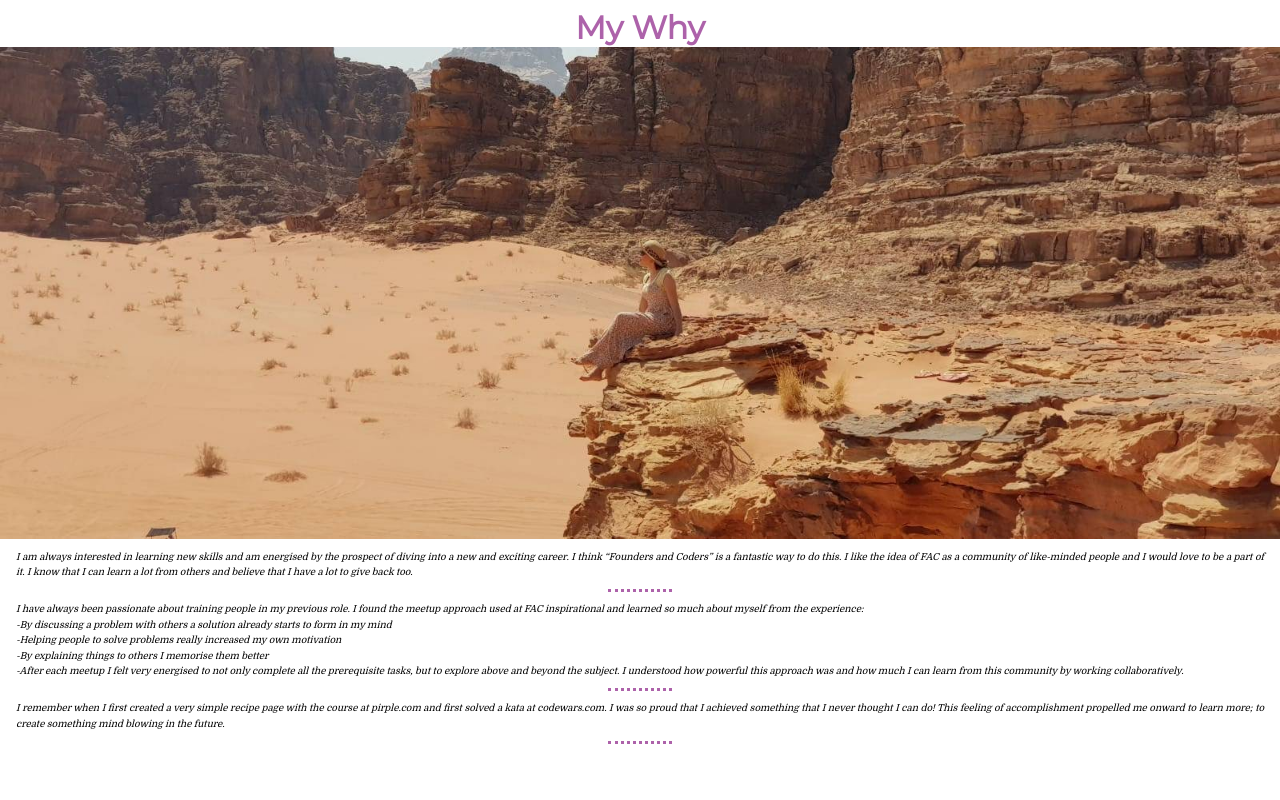
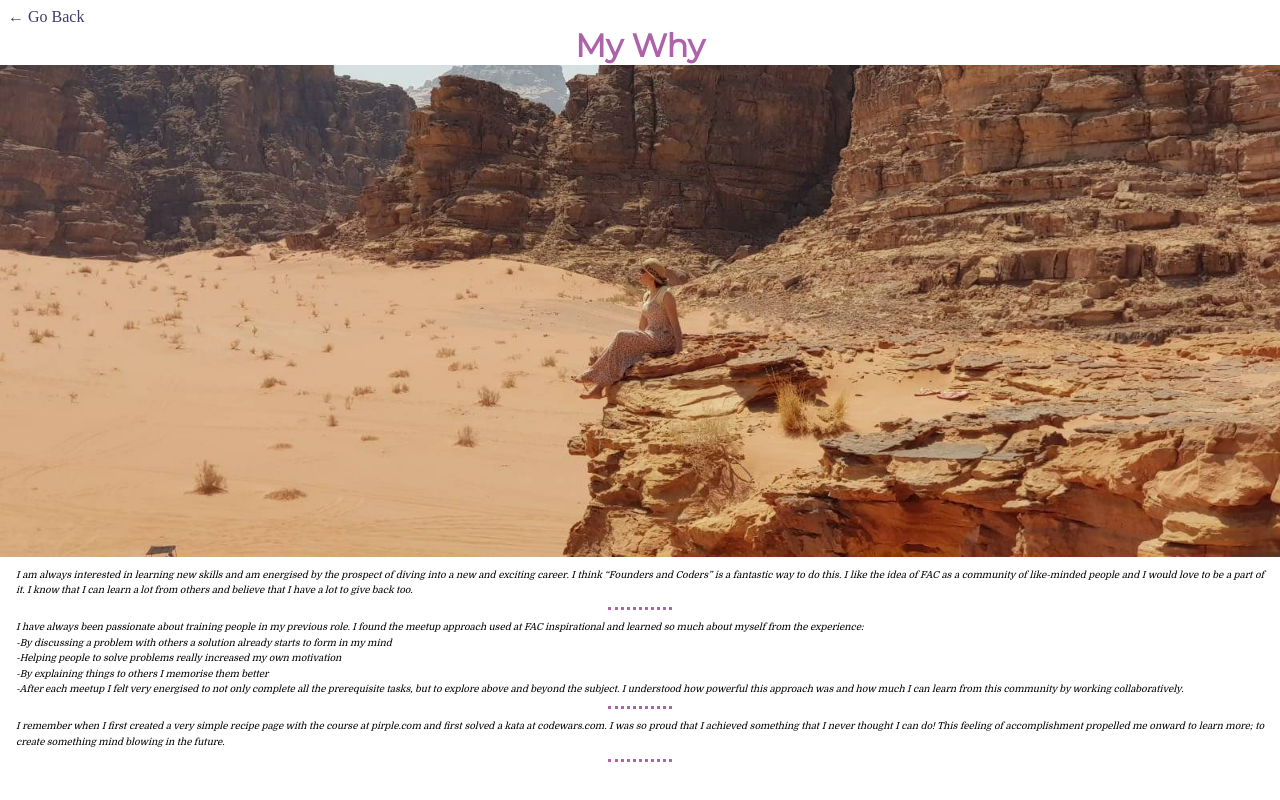
Before and after one commit to missim2020/My_WEB_Page, a plain HTML site: page My_Why/why.html in a window 1280 px wide. Drawn offline with Linux system fonts and the light colour scheme.

```diff
--- a/My_Why/Why_style/why_style.css
+++ b/My_Why/Why_style/why_style.css
@@ -1,20 +1,28 @@
 body{
     margin:0
 }
+
+.back{
+    background-color: white;
+    padding:0.5rem 0 0 0.5rem;
+}
+a{
+    color: #413c69;
+     text-decoration: none;
+    }
 
 h3{
     background-color: white;
     color: #ad62aa;
     font-family: 'Montserrat', sans-serif;
     font-size: 2rem;
-    margin:0.5rem 0 0 0;
+    margin:0;
     text-align: center;
     width: 100%;
 }
 
 .photo4{
 width: 100%;
-
 }
 
 .stiky{
--- a/My_Why/why.html
+++ b/My_Why/why.html
@@ -17,6 +17,7 @@
 
         <article class="My_Why">
         <div class="stiky">
+          <div class="back"><a href="/index.html">&#8592 Go Back</a></div>
         <h3> My Why</h3>
 
             <img class="photo4" src="/Images/desert.jpg" alt="me"/>
@@ -53,7 +54,7 @@
 
           </p>
           <hr class="dots">
-          </article>
+                    </article>
 
         </div>
 
--- a/Styles/style.css
+++ b/Styles/style.css
@@ -69,9 +69,6 @@ ul{
         }
 
     @media only screen and (min-width: 421px) and (max-width: 767px)and (orientation: landscape){
-        body{
-        background-color:red;
-        }
 
         header{
             width: 100%;
@@ -328,7 +325,7 @@ position: relative;
     width: 80%;
 }
 
-.My_Why::-webkit-scrollbar {
+.article_My_Why::-webkit-scrollbar {
     background: transparent; /* make scrollbar transparent */
     width: 0px;
     }
@@ -432,6 +429,7 @@ position: relative;
         left:50%;
         top:50%;
         transform: translate(-50%, -50%);
+        width: 100%;
 
           }
           .title-Aboutme-mobile{
@@ -619,7 +617,7 @@ position: relative;
     color: #ad62aa;
     font-family: 'Montserrat', sans-serif;
     font-size: 3.5rem;
-    margin-top:0;
+    margin-top:1rem;
     margin-bottom: 0.5rem;
     width: 100%;
   }
@@ -635,7 +633,7 @@ position: relative;
       display: grid;
       justify-content: center;
       margin: 2rem auto 0.5rem auto;
-      width: 80%;
+      width: 50%;
     }
 
     .slider-wrapper {
@@ -748,7 +746,7 @@ position: relative;
      }
 
     .text-project{
-        font-size: 1.2rem;
+        font-size: 1.5rem;
         line-height: 2;
         text-decoration: none;
     }
@@ -873,34 +871,6 @@ h5{
            font-size: 2rem;
           }
 
-          /*.flex-wrapper {
-            display: flex;
-            justify-content: center;
-            margin:2rem auto;
-            width: 50%;
-          }
-        .picture-carousel{
-            height: auto;
-            width: 100%;
-            }
-
-            #btn-prev, #btn-next {
-                height: 100%;
-                position: absolute;
-                width: 2rem;
-            }
-
-          .dots-wrapper {
-              width: 80%;
-               margin-top: 0.5rem;
-          }
-
-          span {
-             height: 0.5rem;
-             margin-right: 0.5rem;
-             width: 0.5rem;
-          }
-
          /* MQplay/pause btn*/
 
             .controls{
@@ -922,13 +892,13 @@ h5{
             width: 100%;
         }
         .text-project{
-            font-size: 1rem;
+            font-size: 1.5rem;
         }
         h5{
             margin: 1rem,0;
         }
         .more{
-            font-size: 0.9rem;
+            font-size: 1.2rem;
             margin:1rem 0.2rem;
         }
     }
--- a/about_me/about_styles/about_style.css
+++ b/about_me/about_styles/about_style.css
@@ -1,6 +1,15 @@
 body{
     margin:0
 }
+
+.back{
+    background-color: white;
+    padding:0.5rem 0 0 0.5rem;
+}
+a{
+    color: #413c69;
+     text-decoration: none;
+    }
 .about_me{
     position:-webkit-sticky; /* Safari */
     position: sticky;
@@ -16,7 +25,7 @@ width: 100%;
     color: #ad62aa;
     font-family: 'Montserrat', sans-serif;
     font-size: 2rem;
-    margin:0.5rem 0 0 0;
+    margin:0;
     text-align: center;
     width: 100%;
 }
```
Also changed, not shown: about_me/about.html (+2 -0 lines), index.html (+2 -2 lines).
